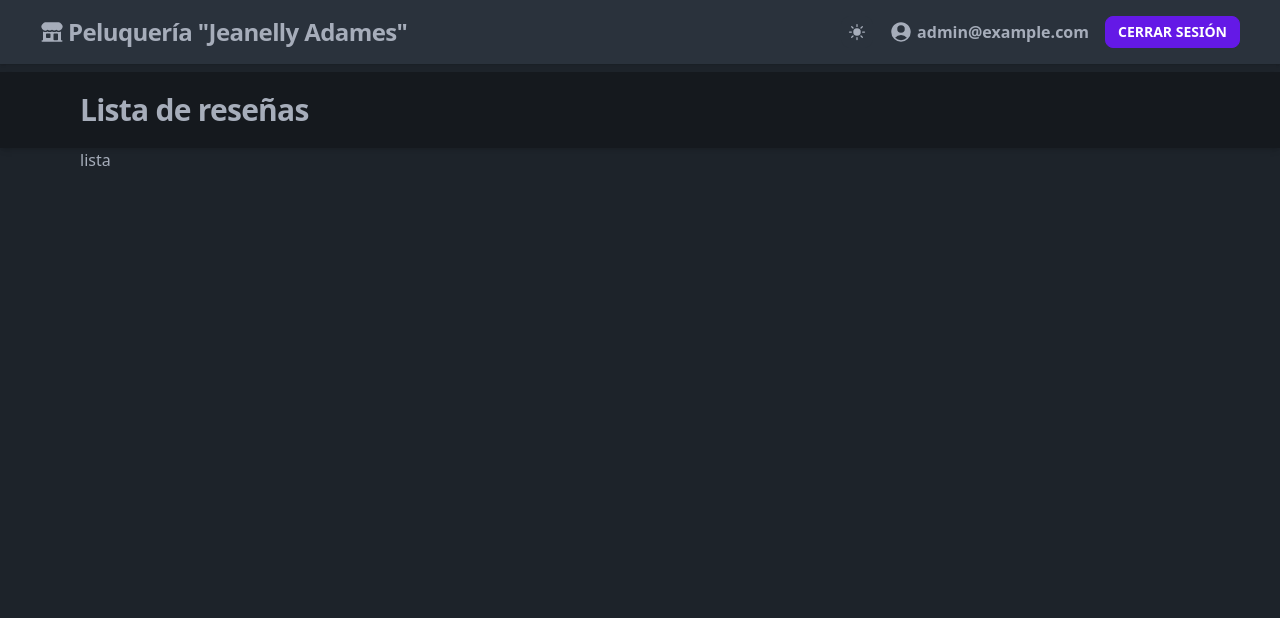
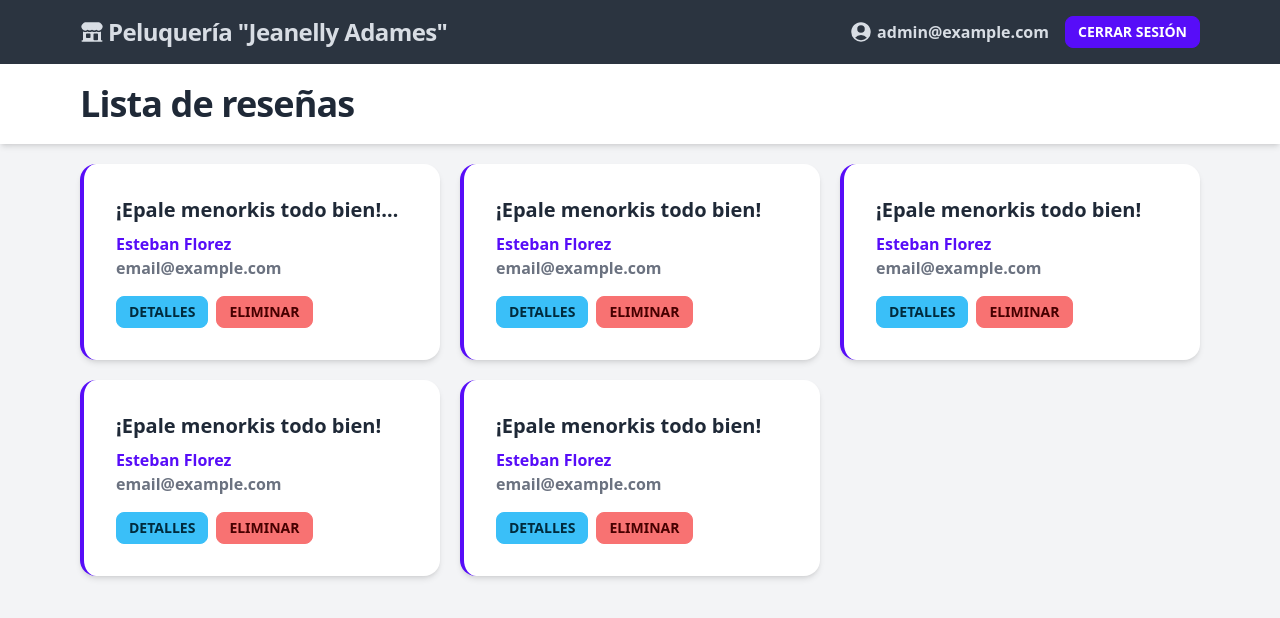
Before and after one commit to esteban-florez/beauty-salon-admin, a React (Vite) app: page / in a window 1280 px wide. Shown: the top 618 px of the page. Built offline with nearby package versions, Linux system fonts and the light colour scheme; the HTML template or start-up script is replaced by a standard one.

Commit message:
added review list ui

```diff
--- a/index.html
+++ b/index.html
@@ -1,5 +1,5 @@
 <!DOCTYPE html>
-<html lang="es" data-theme="dark">
+<html class="h-full bg-gray-100" lang="es">
   <head>
     <meta charset="UTF-8">
     <meta http-equiv="X-UA-Compatible" content="IE=edge">
@@ -7,7 +7,7 @@
     <title>Reseñas - Peluqueria "Jeanelly Adames"</title>
     <script type="module" src="./src/main.tsx"></script>
   </head>
-  <body>
-    <div id="root"></div>
+  <body class="h-full">
+    <div class="min-h-full" id="root"></div>
   </body>
 </html>
--- /dev/null
+++ b/src/components/Loading.tsx
@@ -0,0 +1,12 @@
+import { ArrowPathIcon } from '@heroicons/react/24/solid'
+
+export default function Loading(): React.ReactElement {
+  return (
+    <div className="grid w-full place-items-center py-24">
+      <div className="card bg-white px-10 py-5 shadow-md">
+        <ArrowPathIcon className="mx-auto h-28 w-28 animate-spin" />
+        <p className="text-2xl font-semibold">Cargando reseñas...</p>
+      </div>
+    </div>
+  )
+}
--- a/src/components/Review.tsx
+++ b/src/components/Review.tsx
@@ -1,7 +1,30 @@
-export default function Review(): React.ReactElement {
+import { ReviewInterface } from '../types'
+
+export default function Review(
+  { review }: { review: ReviewInterface }
+): React.ReactElement {
+  const { id, name, email, review: description } = review
+
   return (
-    <div>
-      Review
+    <div className="card card-body flex w-full flex-col justify-between border-l-4 border-primary bg-white shadow-md">
+      <h3 className="line-clamp-1 text-xl font-bold">
+        {id === 1 ? description + description + description : description}
+      </h3>
+      <div>
+        <p className="font-bold text-primary">
+          {name}
+        </p>
+        <p className="font-bold text-gray-500">
+          {email ?? 'Sin correo'}
+        </p>
+        <button className="btn-info btn-sm btn me-2">
+          Detalles
+        </button>
+        <button className="btn-error btn-sm btn mt-4">
+          Eliminar
+        </button>
+      </div>
+
     </div>
   )
 }
--- a/src/components/ReviewList.tsx
+++ b/src/components/ReviewList.tsx
@@ -1,7 +1,68 @@
+import { useState, useEffect } from 'react'
+import Loading from './Loading'
+import Review from './Review'
+import { ReviewInterface } from '../types'
+
+const exampleReviews = [
+  {
+    id: 1,
+    name: 'Esteban Florez',
+    email: 'email@example.com',
+    phone: '0412-1231231',
+    review: '¡Epale menorkis todo bien!',
+    created_at: new Date(),
+  },
+  {
+    id: 2,
+    name: 'Esteban Florez',
+    email: 'email@example.com',
+    phone: '0412-1231231',
+    review: '¡Epale menorkis todo bien!',
+    created_at: new Date(),
+  },
+  {
+    id: 3,
+    name: 'Esteban Florez',
+    email: 'email@example.com',
+    phone: '0412-1231231',
+    review: '¡Epale menorkis todo bien!',
+    created_at: new Date(),
+  },
+  {
+    id: 4,
+    name: 'Esteban Florez',
+    email: 'email@example.com',
+    phone: '0412-1231231',
+    review: '¡Epale menorkis todo bien!',
+    created_at: new Date(),
+  },
+  {
+    id: 5,
+    name: 'Esteban Florez',
+    email: 'email@example.com',
+    phone: '0412-1231231',
+    review: '¡Epale menorkis todo bien!',
+    created_at: new Date(),
+  },
+]
+
 export default function ReviewList(): React.ReactElement {
+  const [reviews, setReviews] = useState<ReviewInterface[]>([])
+
+  useEffect(() => {
+    setTimeout(() => {
+      setReviews(exampleReviews)
+    }, 1000)
+  }, [])
+
   return (
-    <div>
-      lista
-    </div>
+    <>
+      {(reviews.length === 0) && <Loading />}
+      <div className="mt-5 grid grid-cols-3 justify-items-center gap-5">
+        {reviews.map(review => (
+          <Review key={review.id} review={review} />
+        ))}
+      </div>
+    </>
   )
 }
--- a/src/index.css
+++ b/src/index.css
@@ -2,12 +2,8 @@
 @tailwind components;
 @tailwind utilities;
 
-[data-theme="light"] .btn-primary,
-[data-theme="light"] .btn-secondary,
-[data-theme="light"] .btn-neutral {
-  --pc: 0 0% 100%;
+.btn-primary,
+.btn-secondary,
+.btn-neutral {
+  @apply text-white;
 }
-
-* {
-  @apply transition-[background-color];
-}
--- a/src/layout/Header.tsx
+++ b/src/layout/Header.tsx
@@ -1,16 +1,8 @@
-import { BuildingStorefrontIcon, UserCircleIcon, SunIcon, MoonIcon } from '@heroicons/react/24/solid'
+import { BuildingStorefrontIcon, UserCircleIcon } from '@heroicons/react/24/solid'
 
-export default function Header (): React.ReactElement {
-  function swapTheme (event: React.BaseSyntheticEvent): void {
-    const input = event.target as HTMLInputElement
-
-    document.documentElement.dataset.theme = input.checked
-      ? 'light'
-      : 'dark'
-  }
-
+export default function Header(): React.ReactElement {
   return (
-    <header className="flex items-center justify-between bg-neutral px-10 py-4 text-neutral-content shadow">
+    <header className="flex items-center justify-between bg-neutral px-20 py-4 text-neutral-content shadow">
       <div className="flex items-center gap-1">
         <BuildingStorefrontIcon className="h-6 w-6" />
         <p className="text-2xl font-bold tracking-tight">
@@ -18,12 +10,6 @@ export default function Header (): React.ReactElement {
         </p>
       </div>
       <div className="flex items-center gap-4">
-        {/* eslint-disable-next-line tailwindcss/classnames-order */}
-        <label className="swap swap-rotate btn-square btn-sm btn btn-neutral">
-          <input type="checkbox" onInput={swapTheme} />
-          <SunIcon className="swap-off h-5 w-5" />
-          <MoonIcon className="swap-on h-5 w-5" />
-        </label>
         <div className="flex items-center gap-1">
           <UserCircleIcon className="h-6 w-6" />
           <p className="font-semibold">admin@example.com</p>
--- a/src/layout/Main.tsx
+++ b/src/layout/Main.tsx
@@ -1,12 +1,12 @@
-export default function Main (
+export default function Main(
   { children }: React.PropsWithChildren
 ): React.ReactElement {
   return (
-    <main className="mx-auto">
-      <h1 className="mt-2 bg-base-300 px-20 py-5 text-3xl font-bold tracking-tight shadow-md">
+    <main className="mx-auto h-full">
+      <h1 className="bg-white px-20 py-5 text-4xl font-bold tracking-tight shadow-md">
         Lista de reseñas
       </h1>
-      <section className="px-20">
+      <section className="h-full px-20">
         {children}
       </section>
     </main>
--- a/tailwind.config.js
+++ b/tailwind.config.js
@@ -13,6 +13,6 @@ export default {
     daisyui
   ],
   daisyui: {
-    themes: false,
+    themes: ['light'],
   }
 }
```
Also changed, not shown: src/types.d.ts (added, +7 -0 lines), .eslintrc.json.
